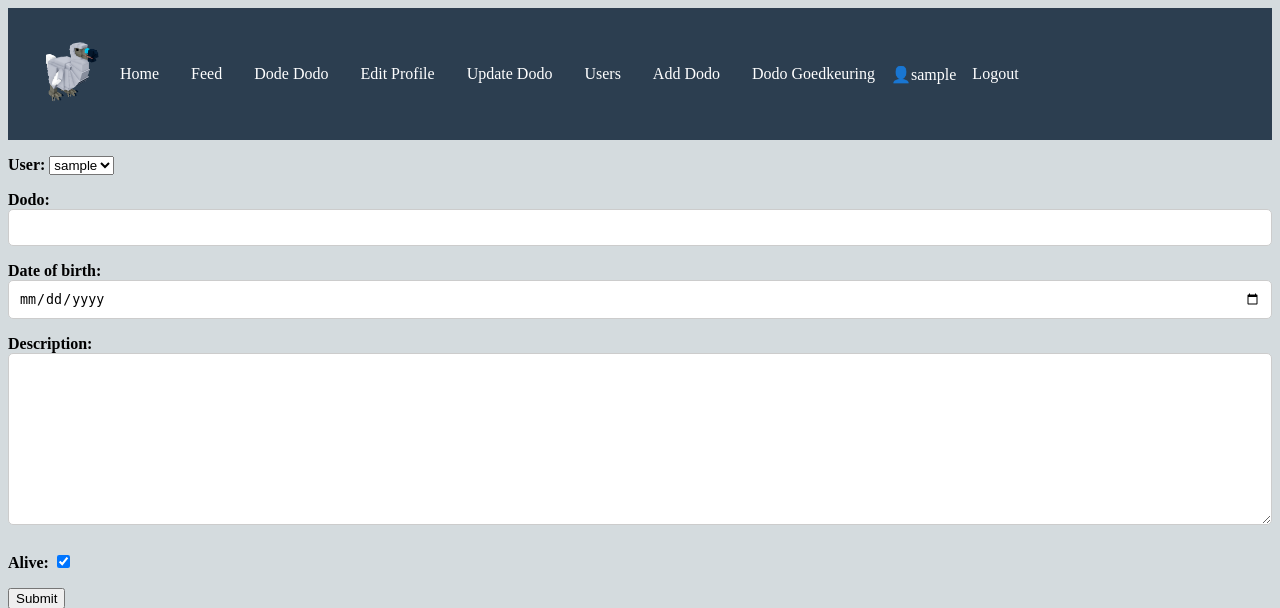
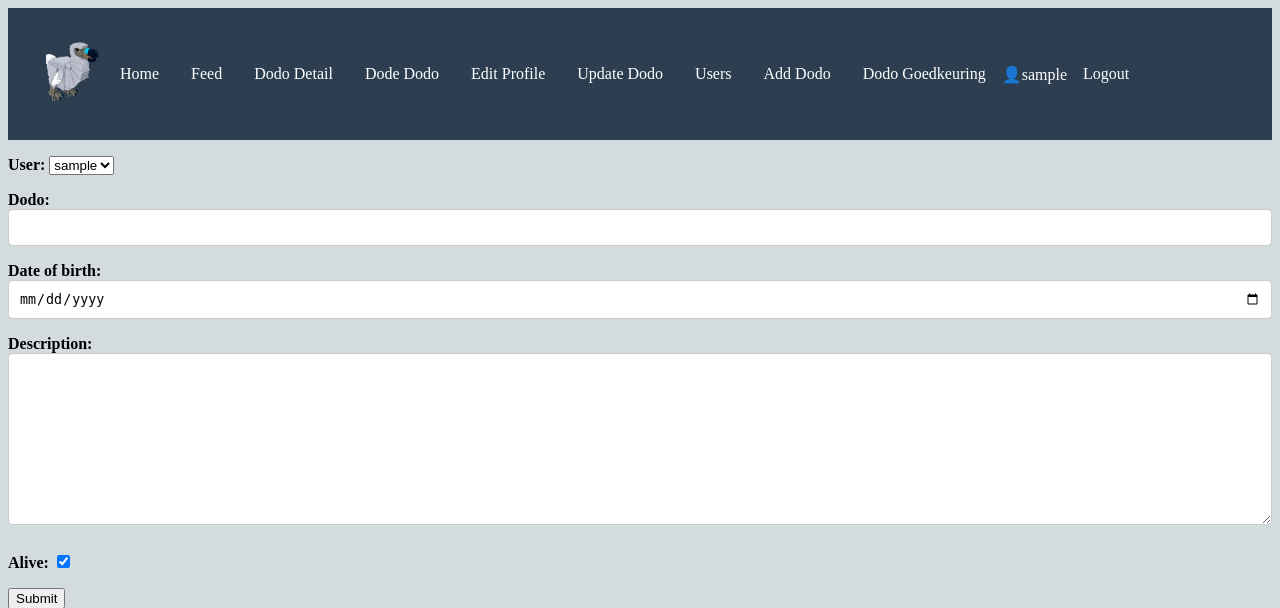
Before and after one commit to RylanRRB/Dodo_Django_Rylan_en_Semih, a Django app: page /add_dodo/ in a window 1280 px wide. Shown: the top 608 px of the page. Run offline with Django 5.2, Linux system fonts and the light colour scheme; the visitor is signed in with stand-in values (Sample User, id 1); data comes from the database, SQL or seed files in the repository.

Commit message:
dodo details functie voor nu, date time werkt niet

```diff
--- a/dodo/base/templates/base/menubalk.html
+++ b/dodo/base/templates/base/menubalk.html
@@ -26,6 +26,7 @@
         <p><img src="{% static 'base/img/dodo.png' %}" alt="DODO"></p>
         <a href="/startpagina" class="nav-item">Home</a>
         <a href="/feed" class="nav-item">Feed</a>
+        <a href="/dodo_detail" class="nav-item">Dodo Detail</a>
         <a href="/pagina_twee" class="nav-item">Dode Dodo</a>
         <a href="/user_info" class="nav-item">Edit Profile</a>
         <a href="/update_dodo" class="nav-item">Update Dodo</a>
--- a/dodo/base/urls.py
+++ b/dodo/base/urls.py
@@ -18,4 +18,5 @@ urlpatterns = [
     path("change_password/", views.change_password, name="change_password"),
     path("user_profile/<str:username>/", views.user_profile, name="user_profile"),
     path('delete_dodo/<int:dodo_id>/', views.delete_dodo, name='delete_dodo'),
+    path("dodo_detail/<int:dodo_id>/", views.dodo_detail, name="dodo_detail")
 ]
--- a/dodo/base/views.py
+++ b/dodo/base/views.py
@@ -208,3 +208,19 @@ def delete_dodo(request, dodo_id):
         return redirect('feed')
 
     return render(request, 'delete_dodo.html', {'dodo': dodo})
+
+def dodo_detail(request, dodo_id):
+    dodo = Dodo.objects.get(pk=dodo_id)
+    updates = dodo.updates.all().order_by('-date')
+    dodo_age = dodo_age(dodo.date_of_birth)
+    context = {
+        "dodo": dodo,
+        "updates": updates,
+        "dodo_age": dodo_age,
+    }
+    return render(request, "base/dodo_detail.html", context)
+
+def dodo_age(date_of_birth):
+    today = datetime.date.today()
+    age = today.year - date_of_birth.year - ((today.month, today.day) < (date_of_birth.month, date_of_birth.day))
+    return age
```
Also changed, not shown: dodo/base/templates/base/dodo_detail.html (added, +21 -0 lines), README.md.
